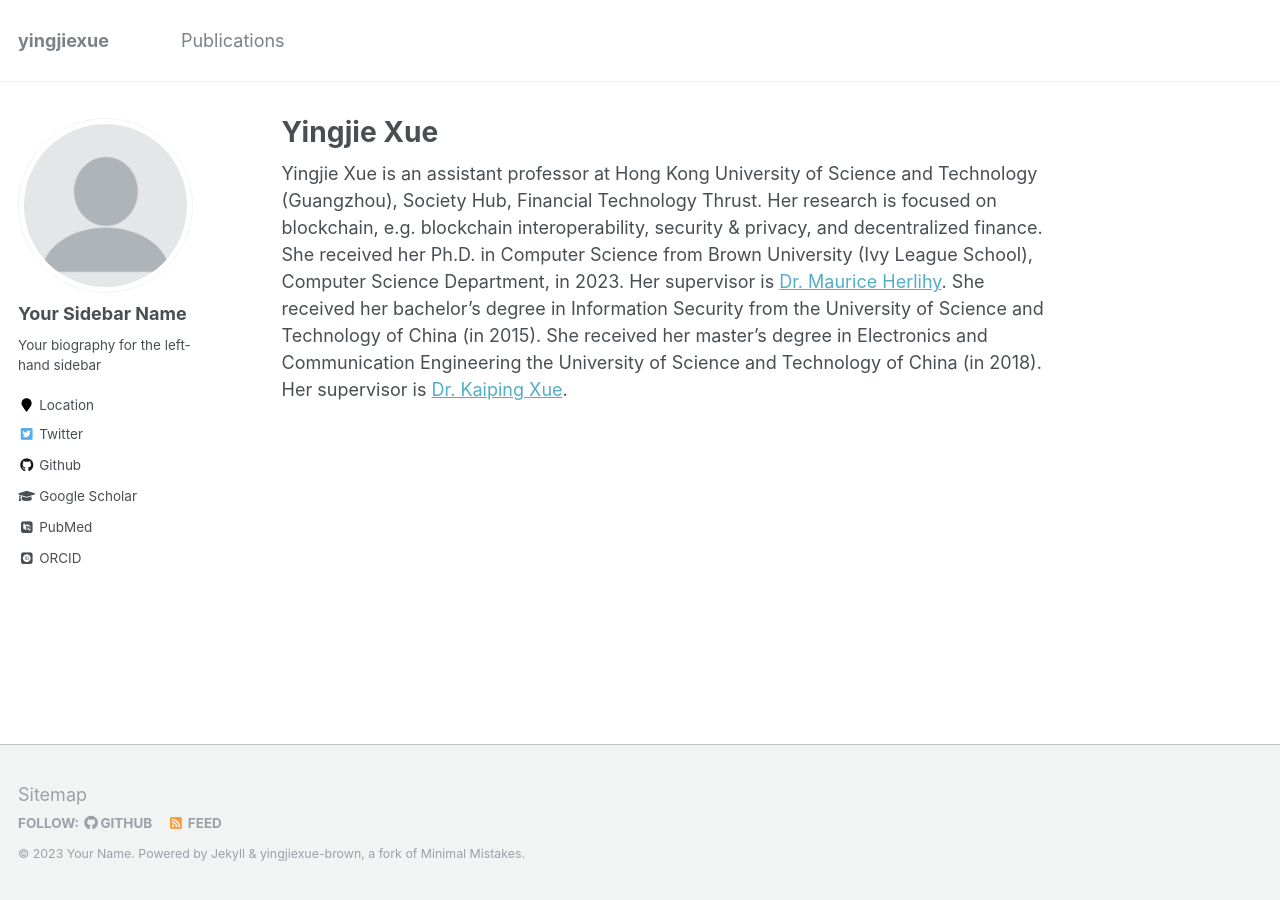
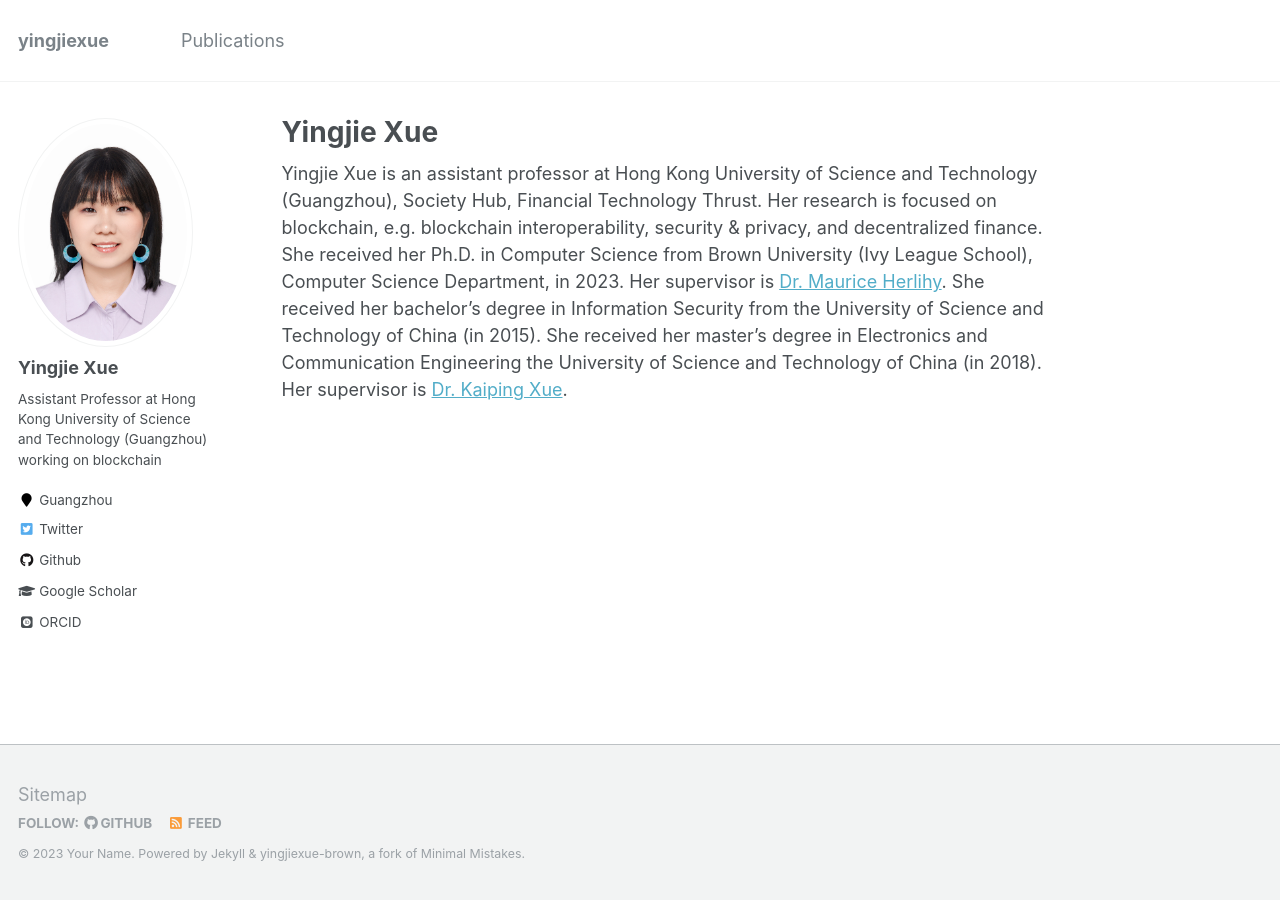
Before and after one commit to yingjiexue-brown/yingjiexue-brown.github.io, a Jekyll site: the page built from _pages/about.md, in a window 1280 px wide. Built offline with Jekyll 4.4.1, drawn with Linux system fonts in a browser that asks for light colours; some web fonts are replaced.

Commit message:
updated photos

```diff
--- a/_config.yml
+++ b/_config.yml
@@ -80,13 +80,13 @@ analytics:
 
 # Site Author
 author:
-  name             : "Your Sidebar Name"
-  avatar           : "profile.png"
-  bio              : "Your biography for the left-hand sidebar"
-  location         : "Location"
+  name             : "Yingjie Xue"
+  avatar           : "yingjie.JPG"
+  bio              : "Assistant Professor at Hong Kong University of Science and Technology (Guangzhou) working on blockchain"
+  location         : "Guangzhou"
   employer         :
-  pubmed           : "https://www.ncbi.nlm.nih.gov/pubmed/?term=john+snow"
-  googlescholar    : "http://yourfullgooglescholarurl.com"
+ # pubmed           : "https://www.ncbi.nlm.nih.gov/pubmed/?term=john+snow"
+  googlescholar    : "https://scholar.google.com/citations?hl=en&user=8vr_EacAAAAJ"
   email            :
   researchgate     :  # example: "https://www.researchgate.net/profile/yourprofile"
   uri              :
```
Also changed, not shown: images/yingjie.JPG (added).
